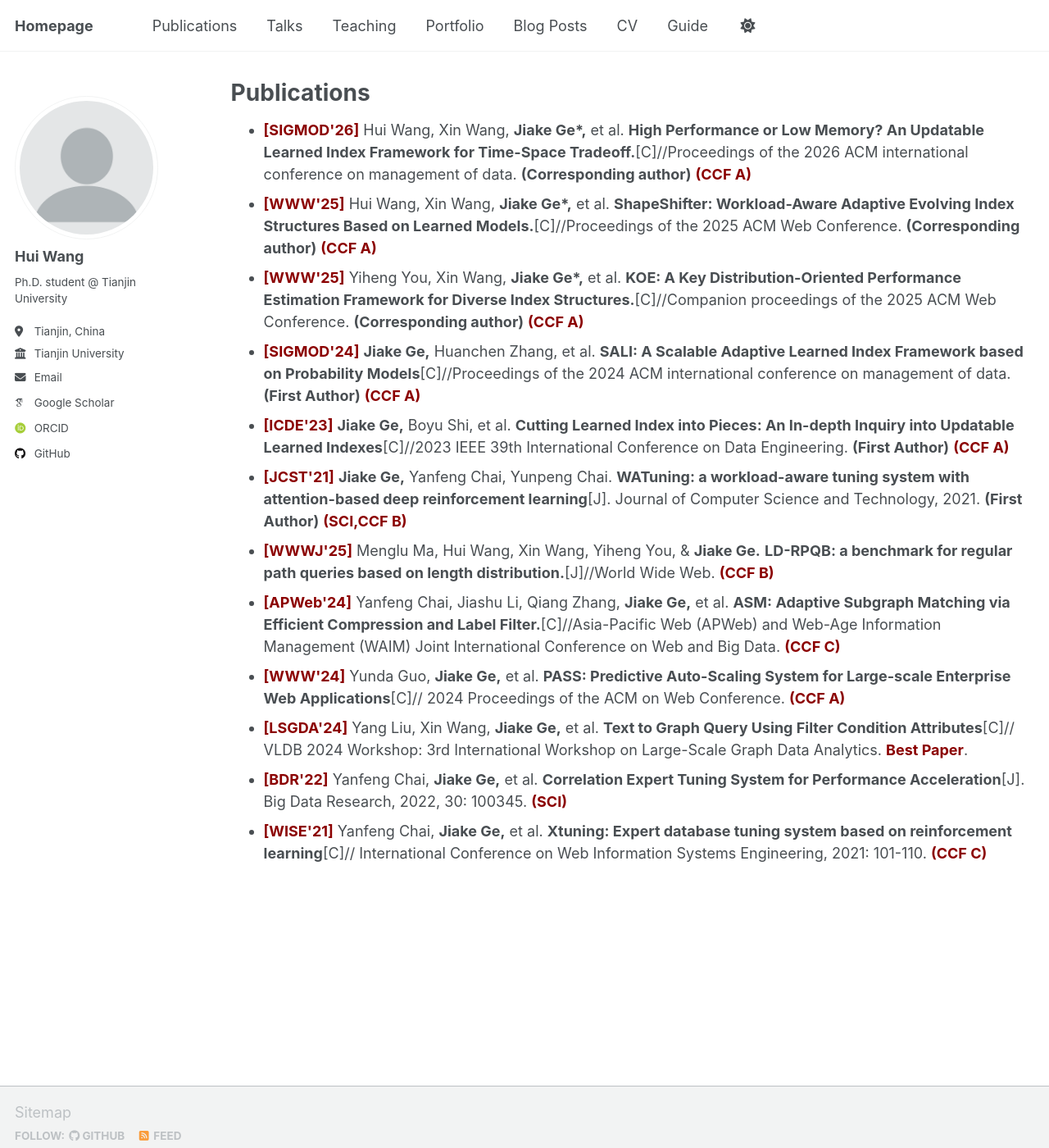
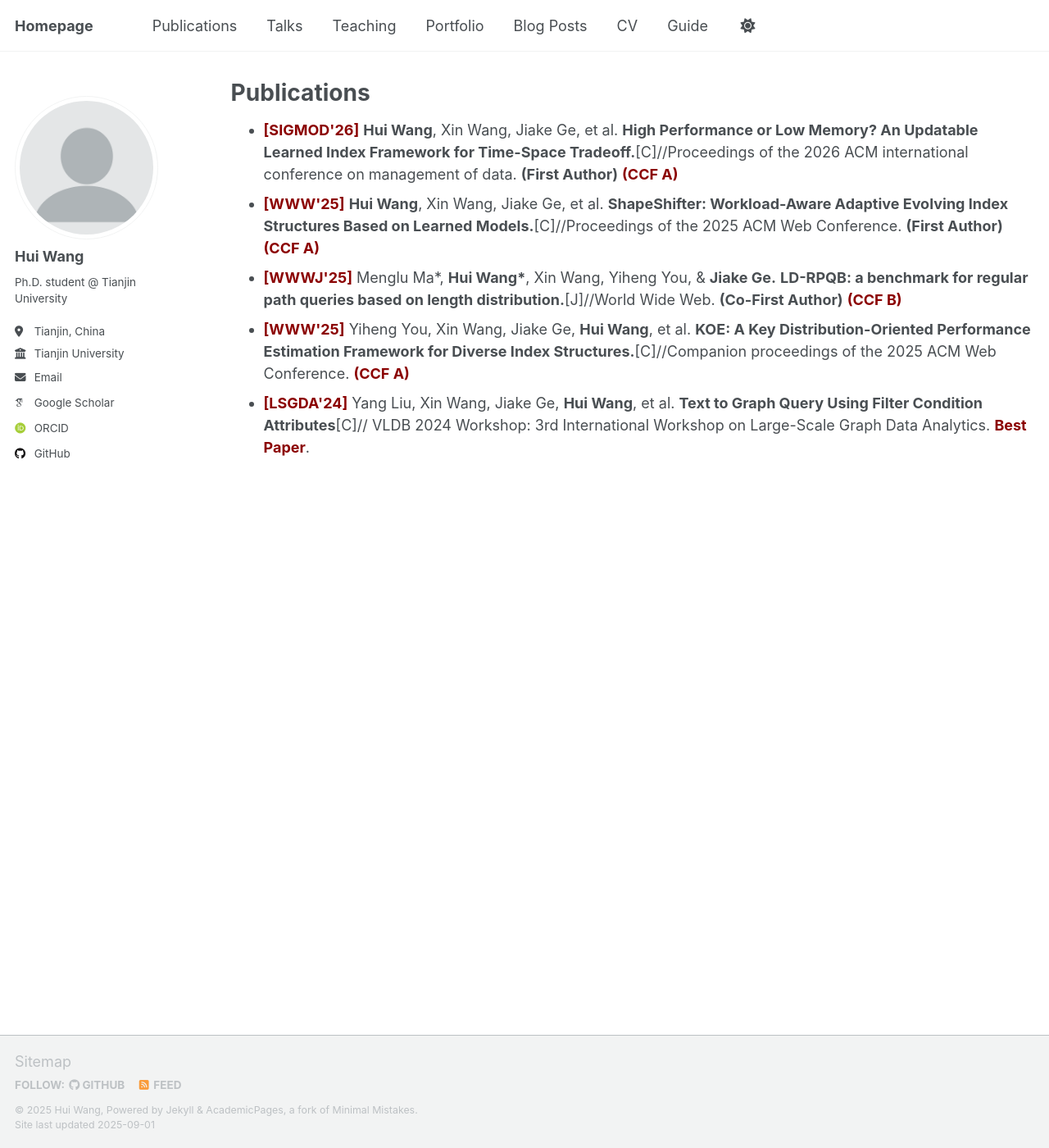
Before and after one commit to HaileyHui/wanghui, a Jekyll site: the page built from _pages/publications.html, in a window 1280 px wide and 1400 px high. Shown: the whole window at 82% size. Built offline with Jekyll 4.4.1, drawn with Linux system fonts in a browser that asks for light colours; some web fonts are replaced; a script that is not in the unit is left out.

Commit message:
Update publications.html

```diff
--- a/_pages/publications.html
+++ b/_pages/publications.html
@@ -6,16 +6,9 @@
 ---
 
 <ul>
-  <li><span class="highlight" style="color: darkred; font-weight: bold;">[SIGMOD'26]</span> Hui Wang, Xin Wang, <strong>Jiake Ge*,</strong> et al. <strong>High Performance or Low Memory? An Updatable Learned Index Framework for Time-Space Tradeoff.</strong>[C]//Proceedings of the 2026 ACM international conference on management of data. <strong>(Corresponding author)</strong> <span class="highlight" style="color: darkred; font-weight: bold;">(CCF A)</span></li>
-  <li><span class="highlight" style="color: darkred; font-weight: bold;">[WWW'25]</span> Hui Wang, Xin Wang, <strong>Jiake Ge*,</strong> et al. <strong>ShapeShifter: Workload-Aware Adaptive Evolving Index Structures Based on Learned Models.</strong>[C]//Proceedings of the 2025 ACM Web Conference. <strong>(Corresponding author)</strong> <span class="highlight" style="color: darkred; font-weight: bold;">(CCF A)</span></li>
-  <li><span class="highlight" style="color: darkred; font-weight: bold;">[WWW'25]</span> Yiheng You, Xin Wang, <strong>Jiake Ge*,</strong> et al. <strong>KOE: A Key Distribution-Oriented Performance Estimation Framework for Diverse Index Structures.</strong>[C]//Companion proceedings of the 2025 ACM Web Conference. <strong>(Corresponding author)</strong> <span class="highlight" style="color: darkred; font-weight: bold;">(CCF A)</span></li>
-  <li><span class="highlight" style="color: darkred; font-weight: bold;">[SIGMOD'24]</span> <strong>Jiake Ge,</strong> Huanchen Zhang, et al. <strong>SALI: A Scalable Adaptive Learned Index Framework based on Probability Models</strong>[C]//Proceedings of the 2024 ACM international conference on management of data. <strong>(First Author)</strong> <span class="highlight" style="color: darkred; font-weight: bold;">(CCF A)</span></li>
-  <li><span class="highlight" style="color: darkred; font-weight: bold;">[ICDE'23]</span> <strong>Jiake Ge,</strong> Boyu Shi, et al. <strong>Cutting Learned Index into Pieces: An In-depth Inquiry into Updatable Learned Indexes</strong>[C]//2023 IEEE 39th International Conference on Data Engineering. <strong>(First Author)</strong> <span class="highlight" style="color: darkred; font-weight: bold;">(CCF A)</span></li>
-  <li><span class="highlight" style="color: darkred; font-weight: bold;">[JCST'21]</span> <strong>Jiake Ge,</strong> Yanfeng Chai, Yunpeng Chai. <strong>WATuning: a workload-aware tuning system with attention-based deep reinforcement learning</strong>[J]. Journal of Computer Science and Technology, 2021. <strong>(First Author)</strong> <span class="highlight" style="color: darkred; font-weight: bold;">(SCI,CCF B)</span></li>
-  <li><span class="highlight" style="color: darkred; font-weight: bold;">[WWWJ'25]</span> Menglu Ma, Hui Wang, Xin Wang, Yiheng You, & <strong>Jiake Ge.</strong> <strong>LD-RPQB: a benchmark for regular path queries based on length distribution.</strong>[J]//World Wide Web. <strong> </strong> <span class="highlight" style="color: darkred; font-weight: bold;">(CCF B)</span></li>
-  <li><span class="highlight" style="color: darkred; font-weight: bold;">[APWeb'24]</span> Yanfeng Chai, Jiashu Li, Qiang Zhang, <strong>Jiake Ge,</strong> et al. <strong>ASM: Adaptive Subgraph Matching via Efficient Compression and Label Filter.</strong>[C]//Asia-Pacific Web (APWeb) and Web-Age Information Management (WAIM) Joint International Conference on Web and Big Data. <strong> </strong> <span class="highlight" style="color: darkred; font-weight: bold;">(CCF C)</span></li>
-  <li><span class="highlight" style="color: darkred; font-weight: bold;">[WWW'24]</span> Yunda Guo, <strong>Jiake Ge,</strong> et al. <strong>PASS: Predictive Auto-Scaling System for Large-scale Enterprise Web Applications</strong>[C]// 2024 Proceedings of the ACM on Web Conference. <span class="highlight" style="color: darkred; font-weight: bold;">(CCF A)</span></li>
-  <li><span class="highlight" style="color: darkred; font-weight: bold;">[LSGDA'24]</span> Yang Liu, Xin Wang, <strong>Jiake Ge,</strong> et al. <strong>Text to Graph Query Using Filter Condition Attributes</strong>[C]// VLDB 2024 Workshop: 3rd International Workshop on Large-Scale Graph Data Analytics. <span class="highlight" style="color: darkred; font-weight: bold;">Best Paper</span>.</li>
-  <li><span class="highlight" style="color: darkred; font-weight: bold;">[BDR'22]</span> Yanfeng Chai, <strong>Jiake Ge,</strong> et al. <strong>Correlation Expert Tuning System for Performance Acceleration</strong>[J]. Big Data Research, 2022, 30: 100345. <span class="highlight" style="color: darkred; font-weight: bold;">(SCI)</span></li>
-  <li><span class="highlight" style="color: darkred; font-weight: bold;">[WISE'21]</span> Yanfeng Chai, <strong>Jiake Ge,</strong> et al. <strong>Xtuning: Expert database tuning system based on reinforcement learning</strong>[C]// International Conference on Web Information Systems Engineering, 2021: 101-110. <span class="highlight" style="color: darkred; font-weight: bold;">(CCF C)</span></li>
+  <li><span class="highlight" style="color: darkred; font-weight: bold;">[SIGMOD'26]</span> <strong>Hui Wang</strong>, Xin Wang, Jiake Ge, et al. <strong>High Performance or Low Memory? An Updatable Learned Index Framework for Time-Space Tradeoff.</strong>[C]//Proceedings of the 2026 ACM international conference on management of data. <strong>(First Author)</strong> <span class="highlight" style="color: darkred; font-weight: bold;">(CCF A)</span></li>
+  <li><span class="highlight" style="color: darkred; font-weight: bold;">[WWW'25]</span> <strong>Hui Wang</strong>, Xin Wang, Jiake Ge, et al. <strong>ShapeShifter: Workload-Aware Adaptive Evolving Index Structures Based on Learned Models.</strong>[C]//Proceedings of the 2025 ACM Web Conference. <strong>(First Author)</strong> <span class="highlight" style="color: darkred; font-weight: bold;">(CCF A)</span></li>
+  <li><span class="highlight" style="color: darkred; font-weight: bold;">[WWWJ'25]</span> Menglu Ma*, <strong>Hui Wang*</strong>, Xin Wang, Yiheng You, & <strong>Jiake Ge.</strong> <strong>LD-RPQB: a benchmark for regular path queries based on length distribution.</strong>[J]//World Wide Web. <strong>(Co-First Author)</strong> <span class="highlight" style="color: darkred; font-weight: bold;">(CCF B)</span></li>
+  <li><span class="highlight" style="color: darkred; font-weight: bold;">[WWW'25]</span> Yiheng You, Xin Wang, Jiake Ge, <strong>Hui Wang</strong>, et al. <strong>KOE: A Key Distribution-Oriented Performance Estimation Framework for Diverse Index Structures.</strong>[C]//Companion proceedings of the 2025 ACM Web Conference. <span class="highlight" style="color: darkred; font-weight: bold;">(CCF A)</span></li>
+  <li><span class="highlight" style="color: darkred; font-weight: bold;">[LSGDA'24]</span> Yang Liu, Xin Wang, Jiake Ge, <strong>Hui Wang</strong>, et al. <strong>Text to Graph Query Using Filter Condition Attributes</strong>[C]// VLDB 2024 Workshop: 3rd International Workshop on Large-Scale Graph Data Analytics. <span class="highlight" style="color: darkred; font-weight: bold;">Best Paper</span>.</li>
 </ul>
```
